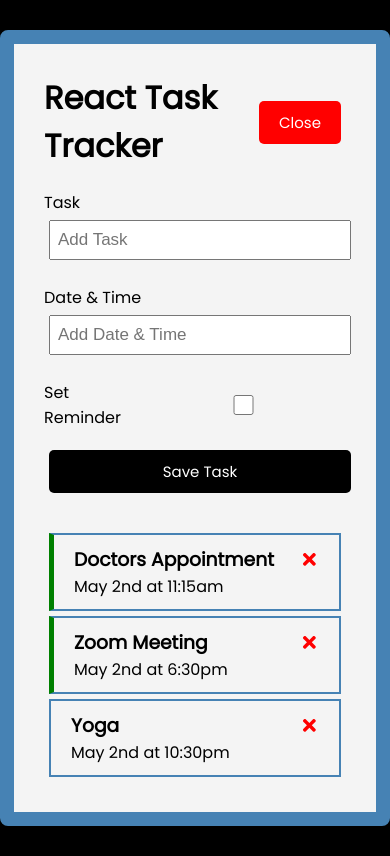
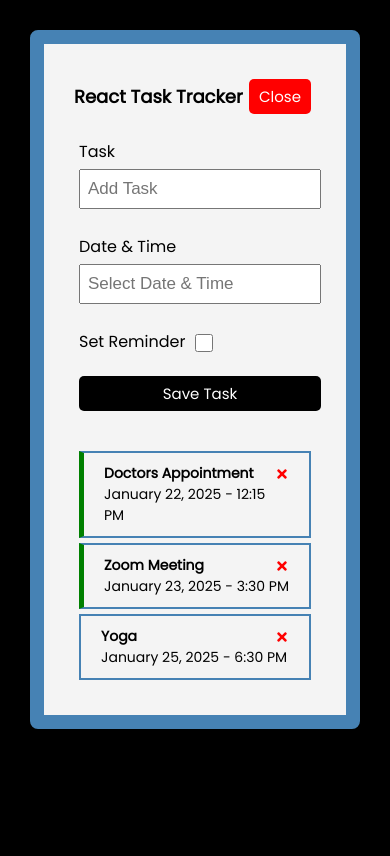
Before and after one commit to jasonjayoo/react-miniproject, a React (Create React App) app: page / in a window 390 px wide. Both pictures are taken after a click on the button "Add". Built offline with nearby package versions, Linux system fonts and the light colour scheme.

Commit message:
Added dayja and react datepicker to upgrade task tracker

```diff
--- a/package.json
+++ b/package.json
@@ -7,7 +7,9 @@
     "@testing-library/jest-dom": "^5.16.4",
     "@testing-library/react": "^13.1.1",
     "@testing-library/user-event": "^13.5.0",
+    "dayjs": "^1.11.13",
     "react": "^18.0.0",
+    "react-datepicker": "^7.6.0",
     "react-dom": "^18.0.0",
     "react-icons": "^4.3.1",
     "react-scripts": "5.0.1",
--- a/src/App.js
+++ b/src/App.js
@@ -11,22 +11,23 @@ const App = () => {
     {
       id: 1,
       text: "Doctors Appointment",
-      day: "May 2nd at 11:15am",
+      day: "January 22, 2025 12:15 PM",
       reminder: true,
     },
     {
       id: 2,
       text: "Zoom Meeting",
-      day: "May 2nd at 6:30pm",
+      day: "January 23, 2025 3:30 PM",
       reminder: true,
     },
     {
       id: 3,
       text: "Yoga",
-      day: "May 2nd at 10:30pm",
+      day: "January 25, 2025 6:30 PM",
       reminder: false,
     },
   ];
+
 
   const [tasks, setTasks] = useState([]);
 
--- a/src/components/AddTask.js
+++ b/src/components/AddTask.js
@@ -1,4 +1,6 @@
 import { useState } from "react";
+import DatePicker from "react-datepicker";
+import "react-datepicker/dist/react-datepicker.css";
 
 const AddTask = ({ onAdd }) => {
   const [text, setText] = useState("");
@@ -33,11 +35,20 @@ const AddTask = ({ onAdd }) => {
       </div>
       <div className="form-control">
         <label>Date & Time</label>
-        <input
+        {/* <input
           type="text"
           placeholder="Add Date & Time"
           value={day}
           onChange={(e) => setDay(e.target.value)}
+        /> */}
+              <DatePicker
+          selected={day}
+          onChange={(date) => setDay(date)} // Update state when a date is selected
+          showTimeSelect
+          timeFormat="h:mm aa"
+          timeIntervals={15} // 15-minute intervals
+          dateFormat="MMMM d, yyyy h:mm aa"
+          placeholderText="Select Date & Time"
         />
       </div>
       <div className="form-control form-control-check">
--- a/src/components/Task.js
+++ b/src/components/Task.js
@@ -1,6 +1,12 @@
 import { FaTimes } from "react-icons/fa";
+import dayjs from "dayjs";
 
 const Task = ({ task, onDelete, onToggle }) => {
+
+  // const formattedDay = task.day instanceof Date ? dayjs(task.day).format('MMMM D, YYYY h:mm A') : task.day;
+  const formattedDay = dayjs(task.day).isValid() ? dayjs(task.day).format('MMMM D, YYYY') + ' - ' + dayjs(task.day).format('h:mm A') : task.day;
+
+
   return (
     <div className={`task ${task.reminder ? "reminder" : ""}`} onDoubleClick={() => onToggle(task.id)}>
       <h3>
@@ -10,7 +16,7 @@ const Task = ({ task, onDelete, onToggle }) => {
           onClick={() => onDelete(task.id)}
         />
       </h3>
-      <p>{task.day}</p>
+      <p>{formattedDay}</p>
     </div>
   );
 };
--- a/src/index.css
+++ b/src/index.css
@@ -101,6 +101,7 @@ body {
 
 .form-control label {
   display: block;
+  padding-left: 5px;
 }
 
 .form-control input {
@@ -114,19 +115,61 @@ body {
 .form-control-check {
   display: flex;
   align-items: center;
-  justify-content: space-between;
+  gap: 10px;
 }
 
 .form-control-check label {
-  flex: 1;
+  margin: 0;
+  padding-bottom: 2px;
 }
 
 .form-control-check input {
-  flex: 2;
-  height: 20px;
+  width: 18px; /* Set a fixed width */
+  height: 18px; /* Set a fixed height */
+}
+
+.form-control-check input[type="checkbox"] {
+  margin: 0; /* Remove any default margin from the checkbox */
+}
+
+.react-datepicker-wrapper {
+  width: 100%;
 }
 
 footer {
   margin-top: 30px;
   text-align: center;
 }
+
+@media (max-width: 600px) {
+  .container {
+    max-width: 430px;
+  }
+  .btn {
+    padding: 8px 14px;
+  }
+  .header h1 {
+    font-size: 22px;
+  }
+  .task h3{
+    font-size: 16px
+  }
+  .task p{
+    font-size: 14px
+  }
+}
+
+@media (max-width: 400px) {
+  .header h1 {
+    font-size: 18px;
+  }
+  .container {
+    max-width: 330px;
+  }
+  .btn {
+    padding: 6px 10px;
+  }
+  .task h3{
+    font-size: 14px
+  }
+}
```
Also changed, not shown: 1 other file (tests, documents, lock files or other folders).
